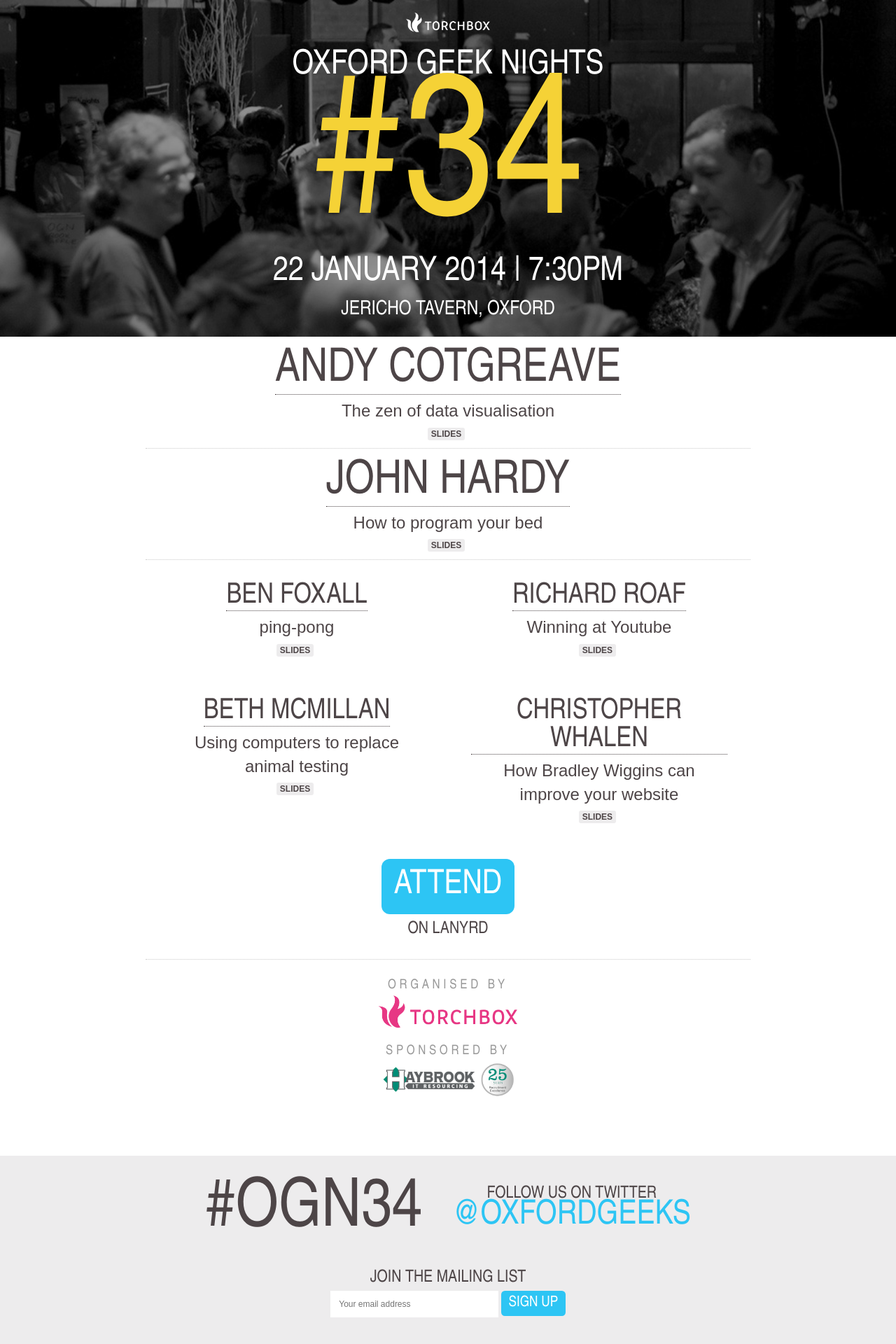
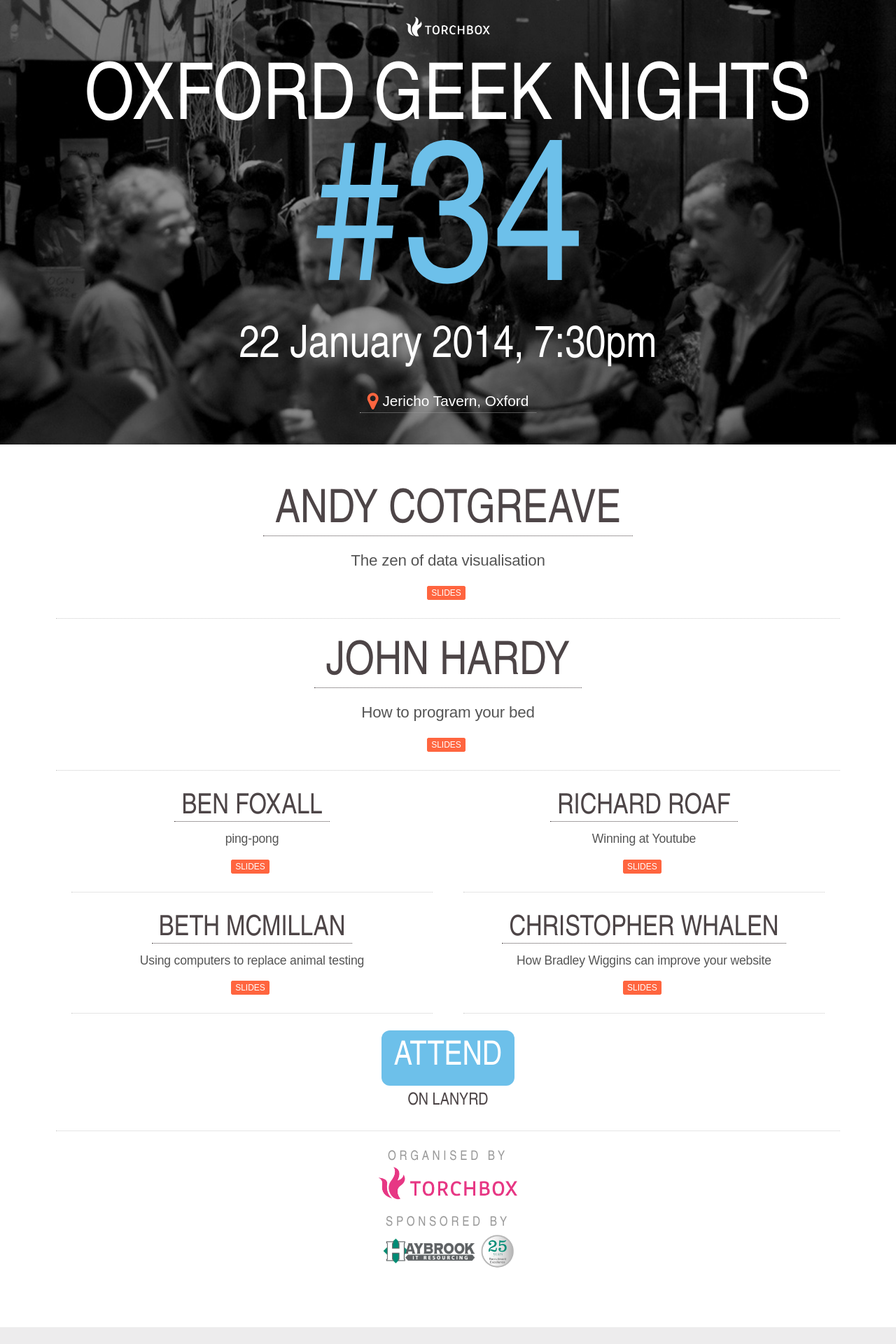
Before and after one commit to torchbox/ogn, a Jekyll site: the page built from index.html, in a window 1280 px wide. Shown: the top 1920 px of the page at 70% size. Built offline with Jekyll 4.4.1, drawn with Linux system fonts in a browser that asks for light colours; nearby versions of some CDN libraries; Markdown is read by kramdown in place of the engine named in the settings.

Commit message:
Design refresh

```diff
--- a/_includes/header.html
+++ b/_includes/header.html
@@ -6,10 +6,10 @@
     {% if page.geek_night_number %}
       <meta itemprop="startDate" content="{{ page.date | date: "%Y-%m-%d" }}T19:30" />
       <div class="date-time">
-        <span class="date">{{ page.date | date: "%d %B %Y" }}</span> | <span class="time">{{ page.time }}</span>
+        <span class="date">{{ page.date | date: "%d %B %Y" }}</span>, <span class="time">{{ page.time }}</span>
       </div>
       <div class="venue" itemprop="location" itemscope itemtype="http://schema.org/Place">
-        <a href="{{ page.map_url }}" itemprop="url"><span itemprop="name">{{ page.short_address }}</span></a>
+        <a href="{{ page.map_url }}" itemprop="url"><i class="fa fa-map-marker fa-lg"></i> <span itemprop="name">{{ page.short_address }}</span></a>
       </div>
     {% endif %}
   </div>
--- a/_layouts/default.html
+++ b/_layouts/default.html
@@ -16,6 +16,7 @@
     <meta name="twitter:description" content="{{ post.date | date: "%d %B %Y" }} at {{ post.short_address }}. Keynotes from: {% for item in post.keynoters %}{{ item }} {% endfor %}" />
   {% endfor %}
   <meta name="twitter:creator" content="@oxfordgeeks" />
+  <link href="//netdna.bootstrapcdn.com/font-awesome/4.0.3/css/font-awesome.css" rel="stylesheet">
 
   <link rel="author" href="humans.txt" />
   <link href="https://plus.google.com/116518442913810646358" rel="author" />
--- a/assets/css/main.css
+++ b/assets/css/main.css
@@ -129,12 +129,19 @@
 
 h1 {
   text-transform: uppercase;
-  font-size: 3em;
+  font-size: 7em;
 }
 
 p {
-  font-size: 1.5em;
-  margin:0 0 1em 0;
+  font-family: "open-sans",sans-serif;
+  font-style: normal;
+  font-weight: 400;
+  margin: 0 0 1.5em 0;
+  padding: 0;
+  font-size: 1.1em;
+  color: #555555;
+  line-height: 1.6;
+  letter-spacing: -0.01em;
 }
 
 
@@ -248,7 +255,7 @@
 a.button,
 .button,
 input[type="submit"] {
-  background-color: #2dc5f4;
+  background-color: #6dc0ea;
   color: #fff;
   font-size: 1.313em;
   text-transform: uppercase;
@@ -341,11 +348,27 @@
           background-size: cover;
   text-align: center;
   color: #F5E290;
-  padding: 1.125em 0;
+  padding: 1.5em 0 3em 0;
 }
 
   .header a {
-    color: #fff;
+    color: white;
+  }
+
+  .header .venue a {
+    color: white;
+    border-bottom: 1px dotted #999999;
+    padding: 0.25em 0.5em 0.25em 0.5em;
+  }
+
+  .header .venue a i {
+    color: #ff653f;
+  }
+
+  .header .venue a:hover {
+    background: white;
+    color: #ff653f;
+    border-bottom: 1px solid #ff653f;
   }
 
   .tbx-link {
@@ -366,15 +389,22 @@
   .header .venue {
     font-size: 1.75em;
     color: #fff;
+    text-transform: none;
+  }
+
+  .header .venue {
+    font-size: 1.3em;
+    font-family: "open-sans",sans-serif;
   }
 
   .header .date-time {
-    font-size: 3em;
+    font-size: 4em;
+    margin: 0 0 0.25em 0;
   }
 
   .header .event-number {
     font-size: 5em;
-    color: #F5D236;
+    color: #6dc0ea;
     display: block;
     line-height: 0.8em;
   }
@@ -386,11 +416,12 @@
 
 .speakers li{
   border-bottom: 1px dotted #ccc;
-  padding: 1em;
+  padding: 2em;
 }
-  .speakers p{
-    margin:0;
+  .speakers p {
+    margin:0 0 0.75em 0;
   }
+
   .speakers a:link,
   .speakers a:visited {
     color: #DF532D;
@@ -407,14 +438,30 @@
     display: inline-block;
     margin-bottom: 6px;
   }
+
+    .keynotes {
+      margin: 2em 0 0 0;
+    }
+
     .keynotes h2 {
       font-size: 3.125em;
+    }
+
+    .keynotes p {
+      font-size: 1.4em;
     }
 
   .speakers a h2,
   .speakers h2 a:link {
     color: #4d4547;
     border-bottom: 1px dotted #4d4547;
+    padding: 0 0.25em;
+    margin-bottom: 0.25em;
+  }
+
+  .speakers a:hover h2 {
+    color: #ff653f;
+    border-bottom: 1px solid #ff653f;
   }
 
   .speakers a.button:hover,
@@ -428,21 +475,23 @@
 }
   .downloads a:link,
   .downloads a:visited {
-    color: #4D4547;
+    color: white;
     font-size: 0.75em;
-    font-weight: bold;
     text-transform: uppercase;
     -webkit-border-radius: 3px;
        -moz-border-radius: 3px;
             border-radius: 3px;
-    background-color:#EDECED;
+    background-color:#ff653f;
     padding:2px 5px;
     margin-right:5px;
+    border: 1px solid #ff653f;
   }
 
   .downloads a:hover,
   .downloads a:active {
-    color: #000;
+    color: #ff653f;
+    border: 1px solid #ff653f;
+    background-color:white;
   }
 
 
@@ -510,7 +559,7 @@
 }
 
 .about {
-  background-color: #DE522C;
+  background-color: #ff653f;
   color: #fff;
   padding: 3em 0;
 }
@@ -639,14 +688,14 @@
       padding: 2em 1em;
       margin: auto 2%;
       min-height: 10em;
-      border:none;
+      border-bottom:1px dotted #ccc;
       -webkit-box-sizing: border-box; /* Safari/Chrome, other WebKit */
          -moz-box-sizing: border-box;    /* Firefox, other Gecko */
               box-sizing: border-box;         /* Opera/IE 8+ */
     }
 
   .event-info, .sponsor, .speakers {
-    max-width: 54em;
+    max-width: 70em;
   }
 
   .hashtag {
```
